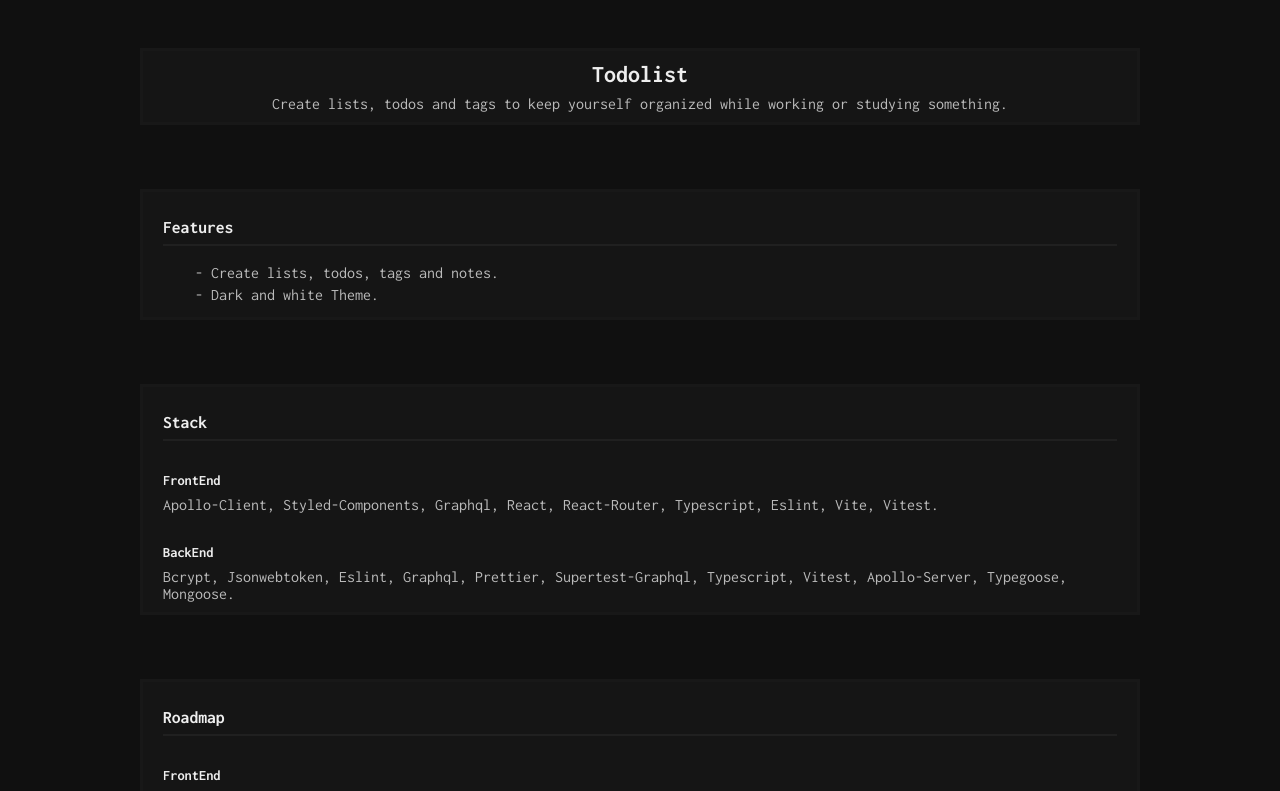
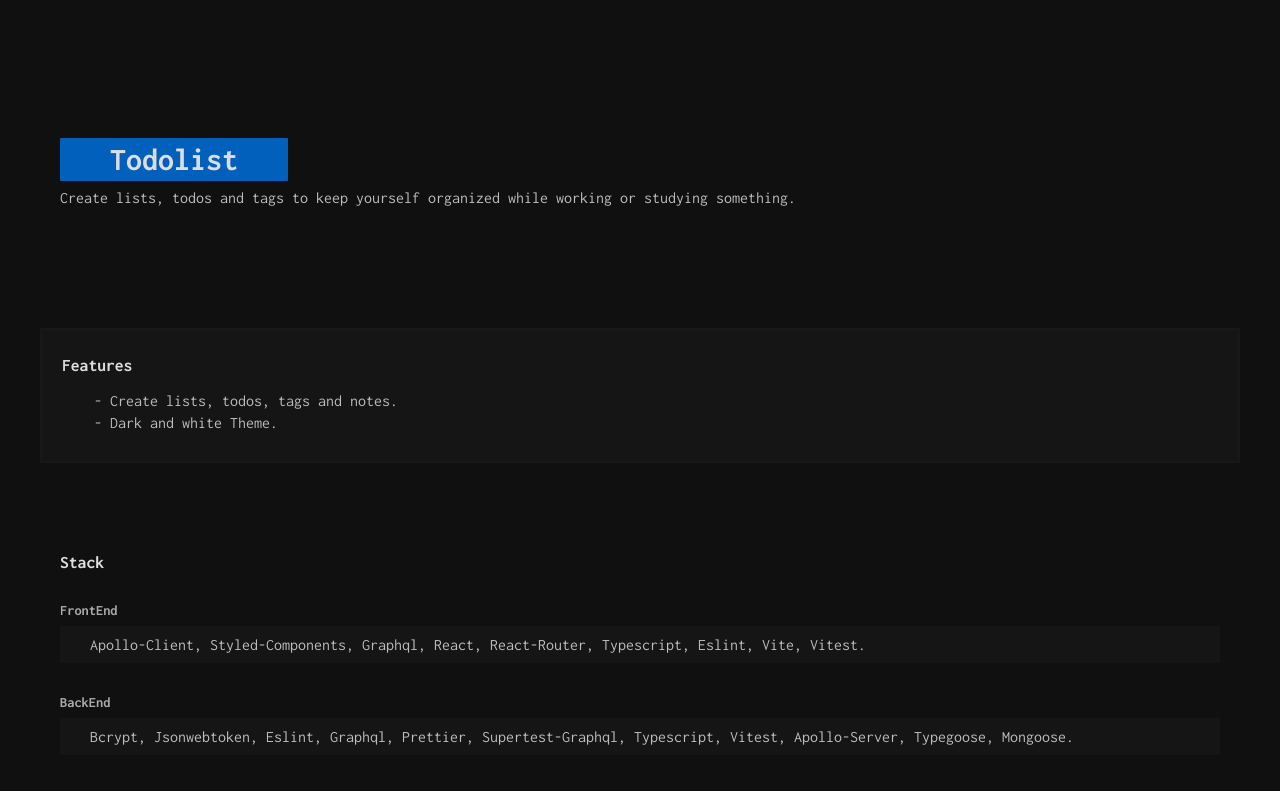
Before and after one commit to Rafael-Cesario/Portfolio, a Next.js app: page /projects/todolist in a window 1280 px wide. Shown: the top 791 px of the page. Built offline with nearby package versions, Linux system fonts and the light colour scheme.

Commit message:
Style // project page

```diff
--- a/components/pages/project/styles/styledCarousel.tsx
+++ b/components/pages/project/styles/styledCarousel.tsx
@@ -11,6 +11,7 @@ export const StyledCarousel = styled.div`
 		max-width: 900px;
 		display: flex;
 		transition: 0.3s ease-in-out;
+		cursor: pointer;
 		transform: translateX(0);
 
 		img {
--- a/pages/projects/todolist.tsx
+++ b/pages/projects/todolist.tsx
@@ -63,7 +63,6 @@ const Todolist = () => {
 						<li>&#x274c; Tests.</li>
 					</ul>
 				</div>
-
 				<div className="backend">
 					<h2>BackEnd</h2>
 					<ul>
--- a/styles/palette.ts
+++ b/styles/palette.ts
@@ -1,10 +1,10 @@
 export const palette = {
-  colors: {
-    bgBlue: "#005090",
-    textBlue: "#0090cc",
-  },
+	colors: {
+		bgBlue: '#0060bb',
+		textBlue: '#0090cc',
+	},
 
-  element: {
-    borderRadius: "0.1rem",
-  },
+	element: {
+		borderRadius: '0.1rem',
+	},
 };
--- a/styles/projects/styledTodolist.tsx
+++ b/styles/projects/styledTodolist.tsx
@@ -12,11 +12,11 @@ export const StyledTodolist = styled.div`
 	.stack,
 	.roadmap,
 	.screenshots {
-		background-color: #151515;
-		border: 3px solid #181818;
+		/* background-color: #151515; */
+		/* border: 3px solid #171717; */
 		margin: 2rem 0;
 		padding: 10px 20px;
-		max-width: 1000px;
+		max-width: 1200px;
 		width: 100%;
 		position: relative;
 
@@ -24,18 +24,18 @@ export const StyledTodolist = styled.div`
 			font-size: 1.1rem;
 			font-weight: bold;
 			margin: 1rem 0;
-			border-bottom: 2px solid #202020;
-			padding-bottom: 0.5rem;
+			color: #ddd;
 		}
 
 		h2 {
 			font-size: 0.9rem;
 			font-weight: bold;
 			margin: 2rem 0 0.5rem 0;
+			color: #aaa;
 		}
 
 		ul {
-			margin: 0 2rem;
+			margin: 1rem 2rem;
 			list-style-type: '- ';
 			list-style-position: inside;
 			line-height: 1.4rem;
@@ -52,18 +52,31 @@ export const StyledTodolist = styled.div`
 	}
 
 	.title {
-		margin-top: 1rem;
-		text-align: center;
+		margin: 5rem 0;
 
 		h1 {
-			font-size: 1.5rem;
-			border: none;
-			margin: 0;
+			font-size: 2rem;
+			background-color: ${palette.colors.bgBlue};
+			width: fit-content;
+			padding: 5px 50px;
+			border-radius: 1px;
+			margin-bottom: 0.5rem;
 		}
+	}
+
+	.features,
+	.roadmap {
+		background-color: #151515;
+		border: 2px solid #181818;
 	}
 
 	.stack {
 		text-transform: capitalize;
+
+		p {
+			background-color: #151515;
+			padding: 10px 30px;
+		}
 	}
 
 	.screenshots {
```
